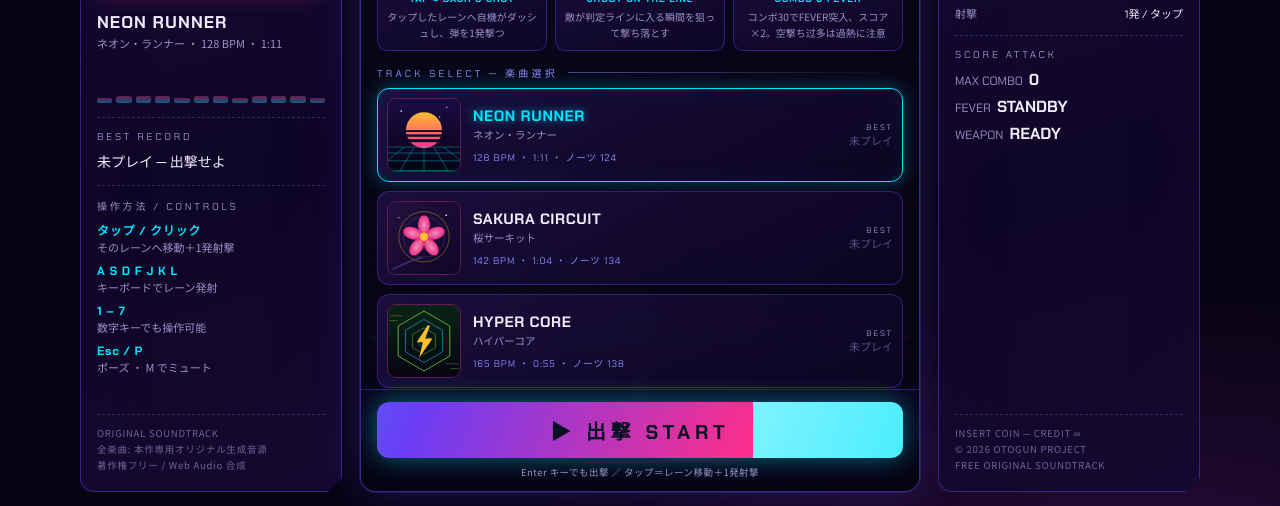
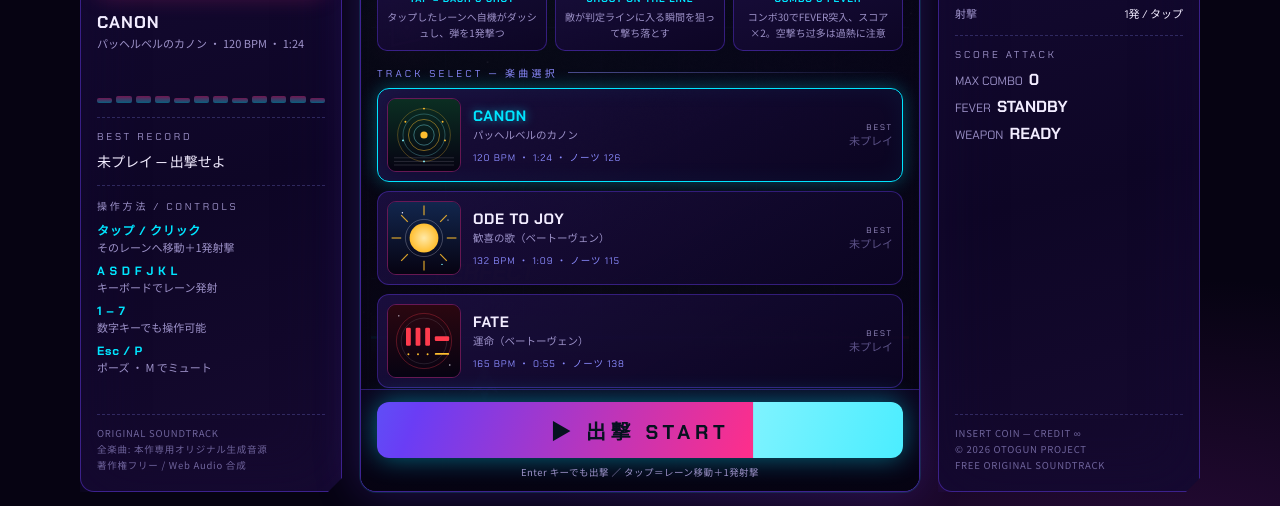
Before and after one commit to tatudrag0n/otogun, a plain HTML site: page index.html in a window 1280 px wide. Shown: the part 294-800 px from the top of the page. Drawn offline with Linux system fonts and the light colour scheme; animation ran at ten frames a second.

Commit message:
収録曲をクラシック3曲（カノン／歓喜の歌／運命）に差し替え

```diff
--- a/index.html
+++ b/index.html
@@ -291,7 +291,7 @@ button:focus-visible{outline:2px solid var(--cyan);outline-offset:2px}
     <aside class="side" id="sideL">
       <div class="side-head">NOW PLAYING</div>
       <div id="npJacket"></div>
-      <div><div id="npTitle">NEON RUNNER</div><div id="npMeta">—</div></div>
+      <div><div id="npTitle">CANON</div><div id="npMeta">—</div></div>
       <div class="eq" aria-hidden="true"><i></i><i></i><i></i><i></i><i></i><i></i><i></i><i></i><i></i><i></i><i></i><i></i></div>
       <div class="side-block"><div class="side-label">BEST RECORD</div><div id="bestBox">—</div></div>
       <div class="side-block"><div class="side-label">操作方法 / CONTROLS</div>
@@ -463,73 +463,73 @@ const DIFFS={
 const FEVER_AT=30;
 
 /* ================= config / records ================= */
-const cfg=Object.assign({diff:"normal",speed:3,offset:0,muted:false,track:"neon"},loadJSON("otogun_cfg_v1",{}));
+const cfg=Object.assign({diff:"normal",speed:3,offset:0,muted:false,track:"canon"},loadJSON("otogun_cfg_v1",{}));
 cfg.speed=clamp(cfg.speed|0||3,1,5); cfg.offset=clamp(cfg.offset|0,-120,120);
 if(!DIFFS[cfg.diff])cfg.diff="normal";
 const bests=loadJSON("otogun_best_v1",{});
 const saveCfg=()=>saveJSON("otogun_cfg_v1",cfg);
 
-/* ================= track data (original compositions) ================= */
-const NEON_CH=[
- [[0,4,2],[2,3,2],[4,2,4],[8,0,4],[12,2,2],[14,3,2]],
- [[0,4,6],[6,6,2],[8,5,4],[12,4,4]],
- [[0,7,2],[2,6,2],[4,5,4],[8,4,4],[12,3,2],[14,2,2]],
- [[0,3,6],[6,2,2],[8,0,8]],
- [[0,4,2],[2,3,2],[4,2,4],[8,0,4],[12,2,2],[14,3,2]],
- [[0,4,6],[6,6,2],[8,5,4],[12,4,4]],
- [[0,7,2],[2,6,2],[4,5,4],[8,7,4],[12,6,2],[14,5,2]],
- [[0,4,4],[4,2,4],[8,0,8]]];
-const SAKURA_CH=[
- [[0,3,2],[2,4,2],[4,3,4],[8,2,4],[12,1,2],[14,2,2]],
- [[0,3,6],[6,5,2],[8,4,4],[12,3,4]],
- [[0,7,2],[2,6,2],[4,5,4],[8,4,4],[12,3,2],[14,2,2]],
- [[0,3,6],[6,2,2],[8,0,8]],
- [[0,3,2],[2,4,2],[4,3,4],[8,2,4],[12,1,2],[14,2,2]],
- [[0,3,6],[6,5,2],[8,4,4],[12,3,4]],
- [[0,5,2],[2,6,2],[4,7,4],[8,8,4],[12,7,2],[14,6,2]],
- [[0,5,4],[4,3,4],[8,0,8]]];
-const HYPER_CH=[
- [[0,4,2],[2,4,2],[4,6,2],[6,4,2],[8,7,4],[12,6,2],[14,4,2]],
- [[0,5,2],[2,5,2],[4,4,2],[6,2,2],[8,4,6],[14,2,2]],
- [[0,4,2],[2,6,2],[4,7,2],[6,9,2],[8,7,4],[12,6,2],[14,7,2]],
- [[0,8,4],[4,7,4],[8,6,4],[12,4,4]],
- [[0,4,2],[2,4,2],[4,6,2],[6,4,2],[8,7,4],[12,6,2],[14,4,2]],
- [[0,5,2],[2,5,2],[4,4,2],[6,2,2],[8,4,6],[14,2,2]],
- [[0,7,2],[2,7,2],[4,9,2],[6,7,2],[8,6,4],[12,4,2],[14,6,2]],
- [[0,4,4],[4,2,4],[8,0,8]]];
+/* ================= track data (public-domain classical arrangements) ================= */
+const CANON_CH=[
+ [[0,9,8],[8,8,8]],
+ [[0,7,8],[8,6,8]],
+ [[0,5,8],[8,4,8]],
+ [[0,5,8],[8,6,8]],
+ [[0,7,8],[8,6,8]],
+ [[0,5,8],[8,4,8]],
+ [[0,3,8],[8,2,8]],
+ [[0,3,8],[8,1,8]]];
+const ODE_CH=[
+ [[0,2,4],[4,2,4],[8,3,4],[12,4,4]],
+ [[0,4,4],[4,3,4],[8,2,4],[12,1,4]],
+ [[0,0,4],[4,0,4],[8,1,4],[12,2,4]],
+ [[0,2,4],[4,1,4],[8,1,8]],
+ [[0,2,4],[4,2,4],[8,3,4],[12,4,4]],
+ [[0,4,4],[4,3,4],[8,2,4],[12,1,4]],
+ [[0,0,4],[4,0,4],[8,1,4],[12,2,4]],
+ [[0,1,4],[4,0,4],[8,0,8]]];
+const FATE_CH=[
+ [[0,4,2],[2,4,2],[4,4,2],[6,2,10]],
+ [[0,3,2],[2,3,2],[4,3,2],[6,1,10]],
+ [[0,4,2],[2,4,2],[4,4,2],[6,2,10]],
+ [[0,6,2],[2,6,2],[4,6,2],[6,4,10]],
+ [[0,4,2],[2,4,2],[4,4,2],[6,2,10]],
+ [[0,3,2],[2,3,2],[4,3,2],[6,1,10]],
+ [[0,2,2],[2,2,2],[4,2,2],[6,0,10]],
+ [[0,1,2],[2,2,2],[4,3,2],[6,4,10]]];
 const SN_ROLL=["....x.......x...","....x.......x...","....x...x...x...","x.x.x.x.x.x.x.x."];
 const TRACKS=[
- {id:"neon",title:"NEON RUNNER",jp:"ネオン・ランナー",bpm:128,hue:205,kit:"neon",lead:"saw",
-  root:57,leadRoot:69,scale:[0,2,3,5,7,8,10],prog:[0,5,2,6],stack:[0,2,4],
+ {id:"canon",title:"CANON",jp:"パッヘルベルのカノン",bpm:120,hue:150,kit:"neon",lead:"pluck",
+  root:50,leadRoot:62,scale:[0,2,4,5,7,9,11],prog:[0,4,5,2,3,0,3,4],stack:[0,2,4],
   sections:[
    {name:"INTRO",bars:4,skip:2,kick:"x.......x.......",snare:"................",hatC:"..x...x...x...x.",hatV:.6,bass:"r.......",pad:1,arp:4,arpV:.5},
-   {name:"VERSE",bars:8,kick:"x...x...x...x...",snare:"....x.......x...",hatC:"..x...x...x...x.",bass:"r.r.r.r.r.r.r.r.",arp:2,arpV:.7,fill:1},
-   {name:"BUILD",bars:4,kick:"x...x...x...x...",snare:SN_ROLL,hatC:"..x...x...x...x.",bass:"r.r.r.r.r.r.r.r.",pad:1,arp:2,arpV:.7,riser:2},
-   {name:"CHORUS",bars:8,kick:"x...x...x...x..x",snare:"....x.......x...",hatC:"x.x.x.x.x.x.x.x.",hatV:.5,hatO:"..x...x...x...x.",bass:"r.r.r.r.r.r.r.r.",stabs:"x..x..x...x.x...",arp:4,arpV:.6,melody:NEON_CH,crash:1,fill:1},
-   {name:"BREAK",bars:4,kick:"x...............",snare:"........x.......",hatC:"..x...x...x...x.",hatV:.6,bass:"r.......",pad:1,arp:4,arpV:.5,melody:[[[0,4,10]],[],[[0,2,10]],[]],down:1},
-   {name:"FINAL",bars:8,kick:"x...x...x...x..x",snare:"....x.......x...",hatC:"x.x.x.x.x.x.x.x.",hatV:.7,hatO:"..x...x...x...x.",bass:"r.r.r.r.r.r.r.r.",stabs:"x..x..x...x.x...",arp:2,arpV:.9,melody:NEON_CH,crash:1,fill:1},
+   {name:"VERSE",bars:8,kick:"x...x...x...x...",snare:"....x.......x...",hatC:"..x...x...x...x.",bass:"r...r...r...r...",arp:2,arpV:.6,fill:1},
+   {name:"BUILD",bars:8,kick:"x...x...x...x...",snare:SN_ROLL,hatC:"..x...x...x...x.",bass:"r...r...r...r...",pad:1,arp:2,arpV:.7,riser:2},
+   {name:"CHORUS",bars:8,kick:"x...x...x...x...",snare:"....x.......x...",hatC:"x.x.x.x.x.x.x.",hatV:.5,hatO:"..x...x...x...x.",hatOV:.5,bass:"r...r...r...r...",arp:4,arpV:.5,melody:CANON_CH,crash:1,fill:1},
+   {name:"BREAK",bars:4,kick:"x...............",snare:"........x.......",hatC:"..x...x...x...x.",hatV:.6,bass:"r.......",pad:1,arp:4,arpV:.5,melody:[[[0,7,10]],[],[[0,4,10]],[]],down:1},
+   {name:"FINAL",bars:8,kick:"x...x...x...x...",snare:"....x.......x...",hatC:"x.x.x.x.x.x.x.",hatV:.6,hatO:"..x...x...x...x.",hatOV:.5,bass:"r...r...r...r...",arp:2,arpV:.8,melody:CANON_CH,crash:1,fill:1},
    {name:"OUTRO",bars:2,kick:"x...............",snare:"................",hatC:"................",bass:"r...............",pad:1,melody:[[[0,0,14]],[]],crash:1}
   ]},
- {id:"sakura",title:"SAKURA CIRCUIT",jp:"桜サーキット",bpm:142,hue:330,kit:"taiko",lead:"pluck",
-  root:62,leadRoot:74,scale:[0,2,5,7,9],prog:[0,4,2,3],stack:[0,1,2],
+ {id:"ode",title:"ODE TO JOY",jp:"歓喜の歌（ベートーヴェン）",bpm:132,hue:40,kit:"neon",lead:"saw",
+  root:60,leadRoot:72,scale:[0,2,4,5,7,9,11],prog:[0,4],stack:[0,2,4],
   sections:[
    {name:"INTRO",bars:4,skip:2,kick:"x.......x.......",snare:"................",hatC:"..x...x...x...x.",hatV:.6,bass:"r.......",pad:1,arp:4,arpV:.6},
-   {name:"VERSE",bars:8,kick:"x...x...x...x...",snare:"....x.......x...",hatC:"x.x.x.x.x.x.x.x.",hatV:.45,bass:"r.....r.r.....r.",arp:2,arpV:.6,fill:1},
-   {name:"BUILD",bars:4,kick:"x...x...x...x...",snare:SN_ROLL,hatC:"..x...x...x...x.",bass:"r.....r.r.....r.",pad:1,arp:2,arpV:.7,riser:2},
-   {name:"CHORUS",bars:8,kick:"x...x..xx...x..x",snare:"....x.......x...",hatC:"x.x.x.x.x.x.x.x.",hatV:.5,hatO:"..x...x...x...x.",hatOV:.5,bass:"r...r...r...r.o.",stabs:"..x...x...x...x.",arp:4,arpV:.5,melody:SAKURA_CH,crash:1,fill:1},
-   {name:"BREAK",bars:4,kick:"x.......x.......",snare:"........x.......",hatC:"..x...x...x...x.",hatV:.5,bass:"r.......",pad:1,arp:4,arpV:.4,melody:[[[0,5,8]],[],[[0,3,8]],[]],down:1},
-   {name:"FINAL",bars:8,kick:"x...x..xx...x..x",snare:"....x.......x...",hatC:"x.x.x.x.x.x.x.x.",hatV:.6,hatO:"..x...x...x...x.",hatOV:.5,bass:"r...r...r...r.o.",stabs:"..x...x...x...x.",arp:2,arpV:.8,melody:SAKURA_CH,crash:1,fill:1},
+   {name:"VERSE",bars:8,kick:"x...x...x...x...",snare:"....x.......x...",hatC:"x.x.x.x.x.x.x.",hatV:.45,bass:"r.r.r.r.r.r.r.r.",arp:2,arpV:.6,fill:1},
+   {name:"BUILD",bars:4,kick:"x...x...x...x...",snare:SN_ROLL,hatC:"..x...x...x...x.",bass:"r.r.r.r.r.r.r.r.",pad:1,arp:2,arpV:.7,riser:2},
+   {name:"CHORUS",bars:8,kick:"x...x...x...x..x",snare:"....x.......x...",hatC:"x.x.x.x.x.x.x.",hatV:.5,hatO:"..x...x...x...x.",hatOV:.5,bass:"r.r.r.r.r.r.r.r.",stabs:"..x...x...x...x.",arp:4,arpV:.5,melody:ODE_CH,crash:1,fill:1},
+   {name:"BREAK",bars:4,kick:"x.......x.......",snare:"........x.......",hatC:"..x...x...x...x.",hatV:.5,bass:"r.......",pad:1,arp:4,arpV:.4,melody:[[[0,4,8]],[],[[0,2,8]],[]],down:1},
+   {name:"FINAL",bars:8,kick:"x...x...x...x..x",snare:"....x.......x...",hatC:"x.x.x.x.x.x.x.",hatV:.6,hatO:"..x...x...x...x.",hatOV:.5,bass:"r.r.r.r.r.r.r.r.",stabs:"..x...x...x...x.",arp:2,arpV:.8,melody:ODE_CH,crash:1,fill:1},
    {name:"OUTRO",bars:2,kick:"x...............",snare:"................",hatC:"................",bass:"r...............",pad:1,melody:[[[0,0,14]],[]],crash:1}
   ]},
- {id:"hyper",title:"HYPER CORE",jp:"ハイパーコア",bpm:165,hue:130,kit:"hard",lead:"super",
-  root:52,leadRoot:76,scale:[0,2,3,5,7,8,10],prog:[0,5,2,6],stack:[0,2,4],
+ {id:"fate",title:"FATE",jp:"運命（ベートーヴェン）",bpm:165,hue:350,kit:"hard",lead:"super",
+  root:48,leadRoot:60,scale:[0,2,3,5,7,8,10],prog:[0,3,0,4],stack:[0,2,4],
   sections:[
    {name:"INTRO",bars:4,skip:2,kick:"x...x...x...x...",snare:"................",hatO:"..x...x...x...x.",hatOV:.6,bass:"r.......",pad:1,arp:4,arpV:.6},
-   {name:"VERSE",bars:8,kick:"x...x...x...x...",snare:"....x.......x...",hatC:"x.x.x.x.x.x.x.x.",hatV:.35,hatO:"..x...x...x...x.",bass:"..r...r...r...r.",arp:2,arpV:.7,fill:1},
-   {name:"BUILD",bars:4,kick:"x...x...x...x...",snare:SN_ROLL,hatO:"..x...x...x...x.",bass:"..r...r...r...r.",pad:1,arp:2,arpV:.7,riser:2},
-   {name:"CHORUS",bars:8,kick:"x...x...x...x.x.",snare:"....x.......x...",hatC:"x.x.x.x.x.x.x.x.",hatV:.5,hatO:"..x...x...x...x.",bass:"..r...r...r...r.",stabs:"..x...x...x...x.",arp:4,arpV:.6,melody:HYPER_CH,crash:1,fill:1},
-   {name:"BREAK",bars:4,kick:"x...............",snare:"........x.......",hatO:"..x...x...x...x.",hatOV:.5,bass:"r.......",pad:1,melody:[[[0,7,8]],[],[[0,6,8]],[]],down:1},
-   {name:"FINAL",bars:8,kick:"x...x...x...x.x.",snare:"....x.......x...",hatC:"x.x.x.x.x.x.x.x.",hatV:.8,hatO:"..x...x...x...x.",bass:"..r...r...r...r.",stabs:"..x...x...x...x.",arp:2,arpV:.9,melody:HYPER_CH,crash:1,fill:1},
+   {name:"VERSE",bars:8,kick:"x...x...x...x...",snare:"....x.......x...",hatC:"x.x.x.x.x.x.x.",hatV:.35,hatO:"..x...x...x...x.",hatOV:.5,bass:"..r...r...r...r.",arp:2,arpV:.7,fill:1},
+   {name:"BUILD",bars:4,kick:"x...x...x...x...",snare:SN_ROLL,hatO:"..x...x...x...x.",hatOV:.6,bass:"..r...r...r...r.",pad:1,arp:2,arpV:.7,riser:2},
+   {name:"CHORUS",bars:8,kick:"x...x...x...x.x.",snare:"....x.......x...",hatC:"x.x.x.x.x.x.x.",hatV:.5,hatO:"..x...x...x...x.",hatOV:.5,bass:"..r...r...r...r.",stabs:"..x...x...x...x.",arp:4,arpV:.6,melody:FATE_CH,crash:1,fill:1},
+   {name:"BREAK",bars:4,kick:"x...............",snare:"........x.......",hatO:"..x...x...x...x.",hatOV:.5,bass:"r.......",pad:1,melody:[[[0,4,10]],[],[[0,2,10]],[]],down:1},
+   {name:"FINAL",bars:8,kick:"x...x...x...x.x.",snare:"....x.......x...",hatC:"x.x.x.x.x.x.x.",hatV:.8,hatO:"..x...x...x...x.",hatOV:.5,bass:"..r...r...r...r.",stabs:"..x...x...x...x.",arp:2,arpV:.9,melody:FATE_CH,crash:1,fill:1},
    {name:"OUTRO",bars:2,kick:"x...............",snare:"................",hatC:"................",bass:"r...............",pad:1,melody:[[[0,0,14]],[]],crash:1}
   ]}
 ];
@@ -805,7 +805,7 @@ function sPreview(tr){if(!AC||cfg.muted)return;initAudio();resetSongBus();curKit
   bassN(t0,degToMidi(tr.root-24,tr.scale,tr.prog[0]),sd*6,.9);
   padN(t0,cm,sd*14,.9);
   [0,1,2,1].forEach((ix,i)=>arpN(t0+sd*2*i,cm[ix%cm.length]+12,1));
-  leadN(t0+sd*8,degToMidi(tr.leadRoot,tr.scale,tr.id==="sakura"?3:4),sd*6,.8,tr.lead);
+  leadN(t0+sd*8,degToMidi(tr.leadRoot,tr.scale,tr.id==="canon"?9:4),sd*6,.8,tr.lead);
   const n=AC.currentTime;songDry.gain.setValueAtTime(1,n);
   songDry.gain.setValueAtTime(1,n+sd*16);songDry.gain.linearRampToValueAtTime(0,n+sd*16+.4)}
 function sFanfare(clear){if(!AC||cfg.muted)return;const t0=AC.currentTime+.05,tr=curTrack();
@@ -882,15 +882,15 @@ function genChart(tr,diffKey){
 let juid=0;
 function jacket(tr){
   const u=tr.id+(juid++);
-  if(tr.id==="neon")return `<svg viewBox="0 0 120 120" xmlns="http://www.w3.org/2000/svg"><defs><linearGradient id="a${u}" x1="0" y1="0" x2="0" y2="1"><stop offset="0" stop-color="#1b0b46"/><stop offset="1" stop-color="#060312"/></linearGradient><linearGradient id="b${u}" x1="0" y1="0" x2="0" y2="1"><stop offset="0" stop-color="#ffbe2e"/><stop offset="1" stop-color="#ff2e8a"/></linearGradient></defs><rect width="120" height="120" fill="url(#a${u})"/><circle cx="60" cy="52" r="30" fill="url(#b${u})"/><rect x="24" y="52" width="72" height="3" fill="#0e0626"/><rect x="24" y="59" width="72" height="4" fill="#0e0626"/><rect x="24" y="67" width="72" height="5" fill="#0e0626"/><g stroke="#00e5ff" stroke-width=".8" opacity=".75"><line x1="0" y1="80" x2="120" y2="80"/><line x1="0" y1="90" x2="120" y2="90"/><line x1="0" y1="103" x2="120" y2="103"/><line x1="0" y1="119" x2="120" y2="119"/><line x1="60" y1="80" x2="60" y2="120"/><line x1="44" y1="80" x2="20" y2="120"/><line x1="76" y1="80" x2="100" y2="120"/><line x1="28" y1="80" x2="-24" y2="120"/><line x1="92" y1="80" x2="144" y2="120"/></g><circle cx="22" cy="20" r="1.4" fill="#f2ecff"/><circle cx="98" cy="14" r="1" fill="#f2ecff"/><circle cx="86" cy="30" r="1.2" fill="#7ff3ff"/></svg>`;
-  if(tr.id==="sakura")return `<svg viewBox="0 0 120 120" xmlns="http://www.w3.org/2000/svg"><defs><linearGradient id="a${u}" x1="0" y1="0" x2="1" y2="1"><stop offset="0" stop-color="#241040"/><stop offset="1" stop-color="#0e0626"/></linearGradient><radialGradient id="b${u}"><stop offset="0" stop-color="#ff9ec8"/><stop offset="1" stop-color="#ff2e8a"/></radialGradient></defs><rect width="120" height="120" fill="url(#a${u})"/><circle cx="60" cy="58" r="42" fill="none" stroke="#ffbe2e" stroke-width="1" opacity=".6"/><circle cx="60" cy="58" r="34" fill="none" stroke="#8b8bff" stroke-width=".6" opacity=".5"/><g fill="url(#b${u})" opacity=".92"><ellipse cx="60" cy="38" rx="10" ry="16"/><ellipse cx="79" cy="52" rx="10" ry="16" transform="rotate(72 79 52)"/><ellipse cx="72" cy="75" rx="10" ry="16" transform="rotate(144 72 75)"/><ellipse cx="48" cy="75" rx="10" ry="16" transform="rotate(216 48 75)"/><ellipse cx="41" cy="52" rx="10" ry="16" transform="rotate(288 41 52)"/></g><circle cx="60" cy="58" r="7" fill="#ffbe2e"/><g fill="#ffbe2e"><circle cx="60" cy="47" r="1.3"/><circle cx="70" cy="55" r="1.3"/><circle cx="66" cy="66" r="1.3"/><circle cx="54" cy="66" r="1.3"/><circle cx="50" cy="55" r="1.3"/></g><path d="M8 112 Q40 96 58 92" stroke="#4a2a70" stroke-width="2.4" fill="none"/><circle cx="97" cy="22" r="1.4" fill="#7ff3ff"/><circle cx="18" cy="26" r="1" fill="#f2ecff"/></svg>`;
-  return `<svg viewBox="0 0 120 120" xmlns="http://www.w3.org/2000/svg"><defs><linearGradient id="a${u}" x1="0" y1="0" x2="0" y2="1"><stop offset="0" stop-color="#0a2416"/><stop offset="1" stop-color="#060312"/></linearGradient></defs><rect width="120" height="120" fill="url(#a${u})"/><g fill="none" stroke-width="1.2"><polygon points="60,10 103,35 103,85 60,110 17,85 17,35" stroke="#8dff3a" opacity=".9"/><polygon points="60,24 91,42 91,78 60,96 29,78 29,42" stroke="#00e5ff" opacity=".7"/><polygon points="60,38 79,49 79,71 60,82 41,71 41,49" stroke="#8dff3a" opacity=".5"/><polygon points="60,50 69,55 69,65 60,70 51,65 51,55" stroke="#00e5ff" opacity=".4"/></g><polygon points="66,34 48,62 58,62 52,88 74,56 62,56 70,34" fill="#ffbe2e"/><g stroke="#8dff3a" stroke-width="1" opacity=".5"><line x1="4" y1="18" x2="24" y2="18"/><line x1="2" y1="26" x2="16" y2="26"/><line x1="96" y1="98" x2="118" y2="98"/><line x1="104" y1="106" x2="118" y2="106"/></g></svg>`;
+  if(tr.id==="canon")return `<svg viewBox="0 0 120 120" xmlns="http://www.w3.org/2000/svg"><defs><linearGradient id="a${u}" x1="0" y1="0" x2="0" y2="1"><stop offset="0" stop-color="#0b2e22"/><stop offset="1" stop-color="#060312"/></linearGradient></defs><rect width="120" height="120" fill="url(#a${u})"/><g fill="none"><circle cx="60" cy="60" r="44" stroke="#ffbe2e" stroke-width="1" opacity=".45"/><circle cx="60" cy="60" r="35" stroke="#7ff3ff" stroke-width=".8" opacity=".55"/><circle cx="60" cy="60" r="26" stroke="#ffbe2e" stroke-width="1" opacity=".75"/><circle cx="60" cy="60" r="17" stroke="#7ff3ff" stroke-width=".8" opacity=".8"/></g><circle cx="60" cy="60" r="6" fill="#ffbe2e"/><g fill="#ffbe2e"><circle cx="60" cy="16" r="1.6"/><circle cx="91" cy="38" r="1.6"/><circle cx="95" cy="69" r="1.6"/><circle cx="60" cy="104" r="1.6" fill="#7ff3ff"/><circle cx="25" cy="69" r="1.6" fill="#7ff3ff"/><circle cx="29" cy="38" r="1.6"/></g><g stroke="#f2ecff" stroke-width=".7" opacity=".35"><line x1="10" y1="98" x2="110" y2="98"/><line x1="10" y1="104" x2="110" y2="104"/><line x1="10" y1="110" x2="110" y2="110"/></g></svg>`;
+  if(tr.id==="ode")return `<svg viewBox="0 0 120 120" xmlns="http://www.w3.org/2000/svg"><defs><linearGradient id="a${u}" x1="0" y1="0" x2="0" y2="1"><stop offset="0" stop-color="#12264d"/><stop offset="1" stop-color="#060312"/></linearGradient><radialGradient id="b${u}"><stop offset="0" stop-color="#ffe9a8"/><stop offset="1" stop-color="#ffbe2e"/></radialGradient></defs><rect width="120" height="120" fill="url(#a${u})"/><g stroke="#ffbe2e" stroke-width="2" opacity=".85"><line x1="60" y1="6" x2="60" y2="22"/><line x1="60" y1="98" x2="60" y2="114"/><line x1="6" y1="60" x2="22" y2="60"/><line x1="98" y1="60" x2="114" y2="60"/><line x1="22" y1="22" x2="33" y2="33"/><line x1="87" y1="87" x2="98" y2="98"/><line x1="98" y1="22" x2="87" y2="33"/><line x1="33" y1="87" x2="22" y2="98"/></g><circle cx="60" cy="60" r="24" fill="url(#b${u})"/><circle cx="60" cy="60" r="31" fill="none" stroke="#f2ecff" stroke-width=".8" opacity=".5"/><circle cx="24" cy="18" r="1.2" fill="#f2ecff"/><circle cx="100" cy="30" r="1" fill="#f2ecff"/><circle cx="90" cy="104" r="1.2" fill="#7ff3ff"/></svg>`;
+  return `<svg viewBox="0 0 120 120" xmlns="http://www.w3.org/2000/svg"><defs><linearGradient id="a${u}" x1="0" y1="0" x2="0" y2="1"><stop offset="0" stop-color="#2b0710"/><stop offset="1" stop-color="#060312"/></linearGradient></defs><rect width="120" height="120" fill="url(#a${u})"/><circle cx="60" cy="60" r="46" fill="none" stroke="#ff3b4d" stroke-width="1" opacity=".5"/><circle cx="60" cy="60" r="38" fill="none" stroke="#f2ecff" stroke-width=".6" opacity=".3"/><g fill="#ff3b4d"><rect x="30" y="38" width="8" height="30" rx="2"/><rect x="46" y="38" width="8" height="30" rx="2"/><rect x="62" y="38" width="8" height="30" rx="2"/><rect x="78" y="52" width="24" height="8" rx="2"/></g><g fill="#ffbe2e"><circle cx="34" cy="82" r="1.6"/><circle cx="50" cy="82" r="1.6"/><circle cx="66" cy="82" r="1.6"/><rect x="78" y="80" width="24" height="3" rx="1.5"/></g><circle cx="18" cy="18" r="1.1" fill="#f2ecff"/><circle cx="103" cy="100" r="1.1" fill="#f2ecff"/></svg>`;
 }
 
 /* ================= game state ================= */
 const app=$("app"),stage=$("stage"),cv=$("cv"),ctx=cv.getContext("2d");
 let state="title",prevState="play";
-let curTrackId=cfg.track;if(!TRACKS.find(t=>t.id===curTrackId))curTrackId="neon";
+let curTrackId=cfg.track;if(!TRACKS.find(t=>t.id===curTrackId))curTrackId=TRACKS[0].id;
 const curTrack=()=>TRACKS.find(t=>t.id===curTrackId);
 let chart=[],spawnIdx=0,active=[],bullets=[],particles=[],rings=[],popups=[],barriers=[];
 let stats={perfect:0,great:0,good:0,miss:0};
```
Also changed, not shown: 1 other file.
